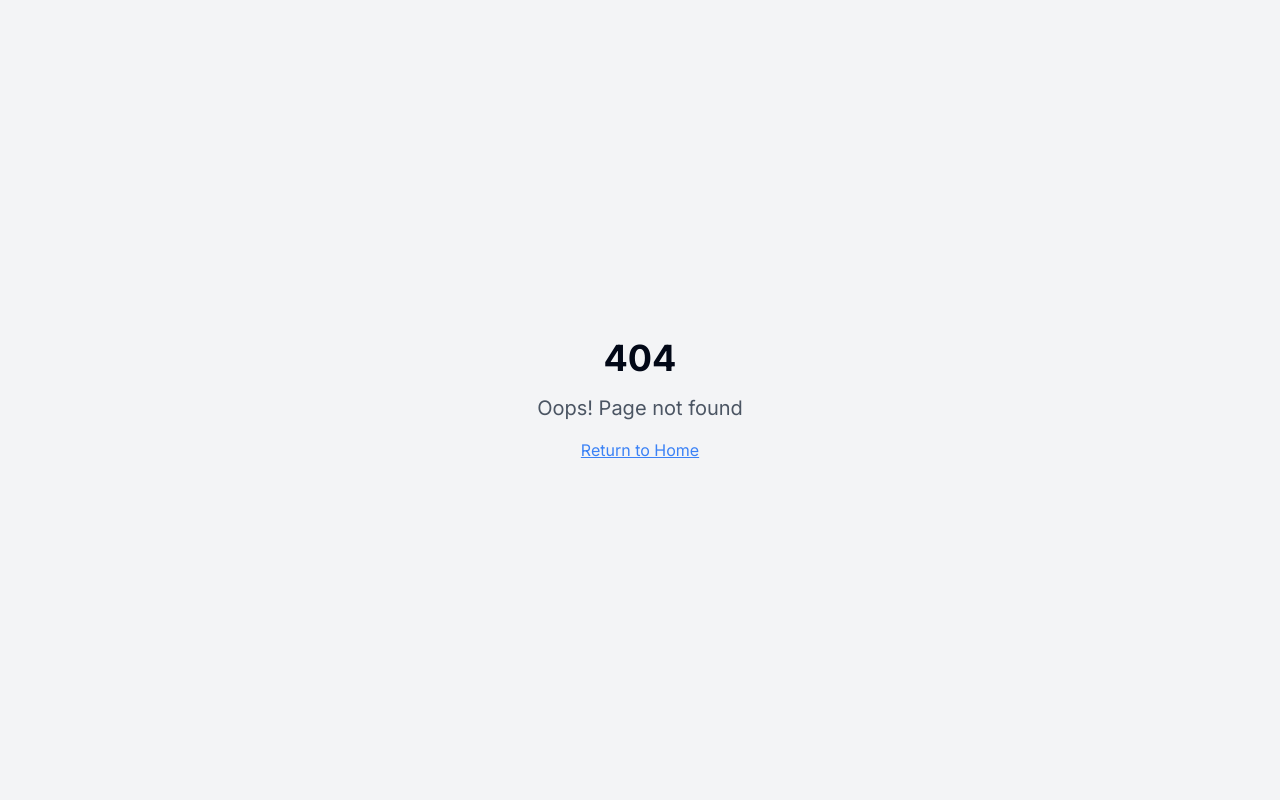
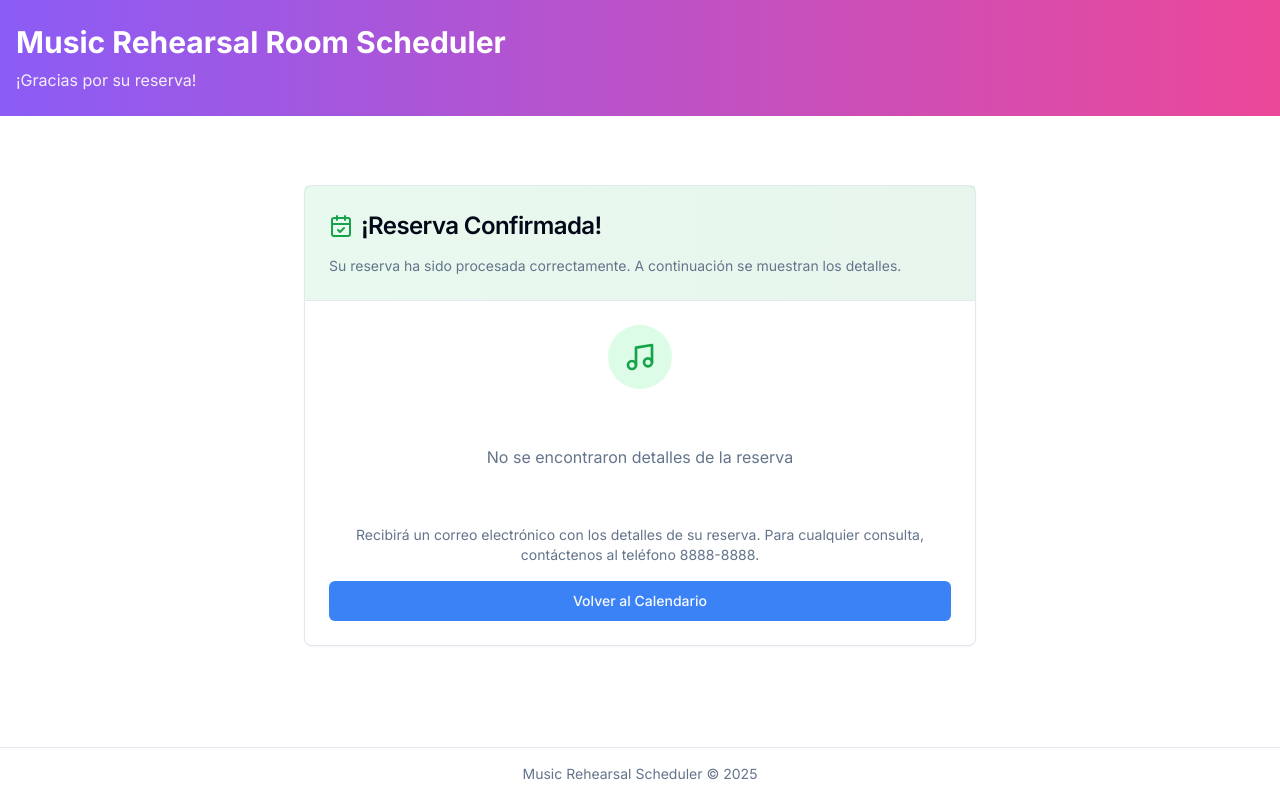
Before and after one commit to marcedigital/backlinesys, a React (Vite) app: page /thank-you in a window 1280 px wide. Before the commit this address had no page. Built offline with nearby package versions, Linux system fonts and the light colour scheme.

Commit message:
Add booking data storage and thank you page
Store booking data and image link. Implement a thank you page with reservation details and a return button.

```diff
--- a/src/App.tsx
+++ b/src/App.tsx
@@ -8,11 +8,14 @@ import Index from "./pages/Index";
 import Login from "./pages/Login";
 import NotFound from "./pages/NotFound";
 import Confirmation from "./pages/Confirmation";
+import ThankYou from "./pages/ThankYou";
+import { BookingProvider } from "./context/BookingContext";
 
 const queryClient = new QueryClient();
 
 const App = () => (
   <QueryClientProvider client={queryClient}>
+    <BookingProvider>
       <TooltipProvider>
         <Toaster />
         <Sonner />
@@ -21,11 +24,13 @@ const App = () => (
             <Route path="/" element={<Index />} />
             <Route path="/login" element={<Login />} />
             <Route path="/confirmation" element={<Confirmation />} />
+            <Route path="/thank-you" element={<ThankYou />} />
             {/* ADD ALL CUSTOM ROUTES ABOVE THE CATCH-ALL "*" ROUTE */}
             <Route path="*" element={<NotFound />} />
           </Routes>
         </BrowserRouter>
       </TooltipProvider>
+    </BookingProvider>
   </QueryClientProvider>
 );
 
--- a/src/components/BookingModal.tsx
+++ b/src/components/BookingModal.tsx
@@ -7,6 +7,7 @@ import AddOnItem from './AddOnItem';
 import { cn } from '@/lib/utils';
 import { CalendarClock, Clock, Check, X } from 'lucide-react';
 import { toast } from 'sonner';
+import { useBooking } from '@/context/BookingContext';
 
 interface BookingModalProps {
   isOpen: boolean;
@@ -24,11 +25,12 @@ const BookingModal: React.FC<BookingModalProps> = ({
   onConfirm,
 }) => {
   const { startTime, endTime, addOns, totalPrice } = bookingDetails;
-
-  // Removed useEffect that was causing the issue
-  // The calculation is now done in the parent component
+  const { setBookingData } = useBooking();
 
   const handleConfirm = () => {
+    // Store booking details in context
+    setBookingData({...bookingDetails});
+
     toast.success('Booking confirmed!', {
       description: `Your music rehearsal room has been booked successfully.`,
     });
--- /dev/null
+++ b/src/context/BookingContext.tsx
@@ -0,0 +1,36 @@
+
+import React, { createContext, useContext, useState, ReactNode } from 'react';
+import { BookingDetails, TimeSlot } from '@/utils/bookingUtils';
+
+interface BookingContextType {
+  bookingData: BookingDetails | null;
+  setBookingData: (data: BookingDetails) => void;
+  paymentProofImage: string | null;
+  setPaymentProofImage: (imageUrl: string | null) => void;
+}
+
+const BookingContext = createContext<BookingContextType | undefined>(undefined);
+
+export const BookingProvider = ({ children }: { children: ReactNode }) => {
+  const [bookingData, setBookingData] = useState<BookingDetails | null>(null);
+  const [paymentProofImage, setPaymentProofImage] = useState<string | null>(null);
+
+  return (
+    <BookingContext.Provider value={{
+      bookingData,
+      setBookingData,
+      paymentProofImage,
+      setPaymentProofImage
+    }}>
+      {children}
+    </BookingContext.Provider>
+  );
+};
+
+export const useBooking = () => {
+  const context = useContext(BookingContext);
+  if (context === undefined) {
+    throw new Error('useBooking must be used within a BookingProvider');
+  }
+  return context;
+};
--- a/src/pages/Confirmation.tsx
+++ b/src/pages/Confirmation.tsx
@@ -1,33 +1,26 @@
 
-import React, { useState } from 'react';
+import React, { useState, useEffect } from 'react';
 import { Button } from '@/components/ui/button';
 import { Card, CardContent, CardDescription, CardFooter, CardHeader, CardTitle } from '@/components/ui/card';
 import { Separator } from '@/components/ui/separator';
 import { toast } from "sonner";
 import { Upload } from 'lucide-react';
 import { useNavigate } from 'react-router-dom';
+import { useBooking } from '@/context/BookingContext';
+import { format } from 'date-fns';
 
 const Confirmation: React.FC = () => {
   const [file, setFile] = useState<File | null>(null);
   const [preview, setPreview] = useState<string | null>(null);
   const navigate = useNavigate();
+  const { bookingData, setPaymentProofImage } = useBooking();
 
-  // This would come from the booking state in a real app
-  const bookingDetails = {
-    room: "Sala A - Rock",
-    date: new Date().toLocaleDateString("es-ES", { weekday: 'long', year: 'numeric', month: 'long', day: 'numeric' }),
-    startTime: "19:00",
-    endTime: "22:00",
-    hours: 3,
-    basePrice: 10000,
-    additionalHours: 2,
-    additionalHoursPrice: 10000,
-    addOns: [
-      { name: "Amplificador de guitarra", price: 5000 },
-      { name: "Micrófono profesional", price: 3000 }
-    ],
-    total: 28000
-  };
+  // Redirect if no booking data
+  useEffect(() => {
+    if (!bookingData) {
+      navigate('/');
+    }
+  }, [bookingData, navigate]);
 
   const handleFileChange = (e: React.ChangeEvent<HTMLInputElement>) => {
     if (e.target.files && e.target.files[0]) {
@@ -43,13 +36,44 @@ const Confirmation: React.FC = () => {
   const handleSubmit = (e: React.FormEvent) => {
     e.preventDefault();
     if (file) {
+      // Store the image URL (in a real app, this would be uploaded to a server)
+      setPaymentProofImage(preview);
+
       toast.success("Comprobante cargado exitosamente. Su reserva ha sido confirmada.");
-      // In a real app, we would upload the file to a server here
-      setTimeout(() => navigate("/"), 2000);
+
+      // Navigate to thank you page
+      setTimeout(() => navigate("/thank-you"), 1500);
     } else {
       toast.error("Por favor cargue un comprobante de pago");
     }
   };
+
+  // Format currency as Costa Rican Colones
+  const formatCurrency = (amount: number) => {
+    return `₡${amount.toLocaleString('es-CR')}`;
+  };
+
+  if (!bookingData) {
+    return null; // Don't render anything if no booking data (will redirect via useEffect)
+  }
+
+  // Calculate hours difference
+  const calculateHours = () => {
+    if (!bookingData.startTime || !bookingData.endTime) return 0;
+    const diffMs = bookingData.endTime.getTime() - bookingData.startTime.getTime();
+    return Math.round(diffMs / (1000 * 60 * 60));
+  };
+
+  const totalHours = calculateHours();
+  const basePrice = 10000;
+  const additionalHoursPrice = totalHours > 1 ? (totalHours - 1) * 5000 : 0;
+
+  // Calculate add-ons total
+  const addOnsTotal = bookingData.addOns
+    .filter(addon => addon.selected)
+    .reduce((sum, addon) => sum + addon.price, 0);
+
+  const total = basePrice + additionalHoursPrice + addOnsTotal;
 
   return (
     <div className="min-h-screen flex flex-col bg-background">
@@ -80,19 +104,27 @@ const Confirmation: React.FC = () => {
               <div className="grid grid-cols-2 gap-4 py-2">
                 <div>
                   <p className="text-sm text-muted-foreground">Sala:</p>
-                  <p className="font-medium">{bookingDetails.room}</p>
+                  <p className="font-medium">{bookingData.room}</p>
                 </div>
                 <div>
                   <p className="text-sm text-muted-foreground">Fecha:</p>
-                  <p className="font-medium">{bookingDetails.date}</p>
+                  <p className="font-medium">
+                    {bookingData.startTime ?
+                      format(bookingData.startTime, "EEEE, d MMMM yyyy") :
+                      "No disponible"}
+                  </p>
                 </div>
                 <div>
                   <p className="text-sm text-muted-foreground">Hora de inicio:</p>
-                  <p className="font-medium">{bookingDetails.startTime}</p>
+                  <p className="font-medium">
+                    {bookingData.startTime ? format(bookingData.startTime, "HH:mm") : "No disponible"}
+                  </p>
                 </div>
                 <div>
                   <p className="text-sm text-muted-foreground">Hora de fin:</p>
-                  <p className="font-medium">{bookingDetails.endTime}</p>
+                  <p className="font-medium">
+                    {bookingData.endTime ? format(bookingData.endTime, "HH:mm") : "No disponible"}
+                  </p>
                 </div>
               </div>
 
@@ -104,18 +136,22 @@ const Confirmation: React.FC = () => {
                 <div className="space-y-2">
                   <div className="flex justify-between">
                     <span>Primera hora</span>
-                    <span>₡{bookingDetails.basePrice.toLocaleString()}</span>
+                    <span>{formatCurrency(basePrice)}</span>
                   </div>
 
+                  {totalHours > 1 && (
                     <div className="flex justify-between">
-                    <span>Horas adicionales ({bookingDetails.additionalHours} x ₡5,000)</span>
-                    <span>₡{bookingDetails.additionalHoursPrice.toLocaleString()}</span>
+                      <span>Horas adicionales ({totalHours - 1} x ₡5,000)</span>
+                      <span>{formatCurrency(additionalHoursPrice)}</span>
                     </div>
+                  )}
 
-                  {bookingDetails.addOns.map((addon, index) => (
+                  {bookingData.addOns
+                    .filter(addon => addon.selected)
+                    .map((addon, index) => (
                       <div key={index} className="flex justify-between">
                         <span>{addon.name}</span>
-                      <span>₡{addon.price.toLocaleString()}</span>
+                        <span>{formatCurrency(addon.price)}</span>
                       </div>
                     ))}
                 </div>
@@ -125,7 +161,7 @@ const Confirmation: React.FC = () => {
 
               <div className="flex justify-between text-lg font-bold">
                 <span>Total</span>
-                <span>₡{bookingDetails.total.toLocaleString()}</span>
+                <span>{formatCurrency(total)}</span>
               </div>
             </div>
           </CardContent>
--- a/src/pages/Login.tsx
+++ b/src/pages/Login.tsx
@@ -7,11 +7,20 @@ import { Label } from '@/components/ui/label';
 import { FcGoogle } from 'react-icons/fc';
 import { Link, useNavigate } from 'react-router-dom';
 import { toast } from "sonner";
+import { useBooking } from '@/context/BookingContext';
 
 const Login: React.FC = () => {
   const [email, setEmail] = useState('');
   const [password, setPassword] = useState('');
   const navigate = useNavigate();
+  const { bookingData } = useBooking();
+
+  // Redirect if no booking data
+  React.useEffect(() => {
+    if (!bookingData) {
+      navigate('/');
+    }
+  }, [bookingData, navigate]);
 
   const handleSubmit = (e: React.FormEvent) => {
     e.preventDefault();
--- /dev/null
+++ b/src/pages/ThankYou.tsx
@@ -0,0 +1,128 @@
+
+import React from 'react';
+import { Button } from '@/components/ui/button';
+import { Card, CardContent, CardDescription, CardFooter, CardHeader, CardTitle } from '@/components/ui/card';
+import { Separator } from '@/components/ui/separator';
+import { Link } from 'react-router-dom';
+import { CalendarCheck, MusicIcon, Clock } from 'lucide-react';
+import { useBooking } from '@/context/BookingContext';
+import { format } from 'date-fns';
+import { es } from 'date-fns/locale';
+
+const ThankYou: React.FC = () => {
+  const { bookingData } = useBooking();
+
+  return (
+    <div className="min-h-screen flex flex-col bg-background">
+      {/* Header */}
+      <header className="bg-gradient-to-r from-booking-purple to-booking-pink text-white py-6">
+        <div className="container mx-auto px-4">
+          <h1 className="text-3xl font-bold">Music Rehearsal Room Scheduler</h1>
+          <p className="mt-2 opacity-90">¡Gracias por su reserva!</p>
+        </div>
+      </header>
+
+      {/* Main content */}
+      <main className="flex-1 container mx-auto px-4 py-8 flex flex-col items-center justify-center">
+        <Card className="w-full max-w-2xl">
+          <CardHeader className="bg-gradient-to-r from-green-500/10 to-green-600/10 border-b">
+            <div className="flex items-center gap-2 mb-2">
+              <CalendarCheck className="h-6 w-6 text-green-600" />
+              <CardTitle className="text-2xl">¡Reserva Confirmada!</CardTitle>
+            </div>
+            <CardDescription>
+              Su reserva ha sido procesada correctamente. A continuación se muestran los detalles.
+            </CardDescription>
+          </CardHeader>
+
+          <CardContent className="pt-6">
+            <div className="flex items-center justify-center mb-6">
+              <div className="w-16 h-16 bg-green-100 rounded-full flex items-center justify-center">
+                <MusicIcon className="h-8 w-8 text-green-600" />
+              </div>
+            </div>
+
+            {bookingData ? (
+              <div className="space-y-4">
+                <div className="flex justify-between items-center">
+                  <h3 className="text-lg font-semibold">Detalles de la Reserva</h3>
+                  <span className="text-sm text-muted-foreground">#{Math.floor(Math.random() * 10000).toString().padStart(4, '0')}</span>
+                </div>
+
+                <div className="grid grid-cols-2 gap-4 py-2">
+                  <div>
+                    <p className="text-sm text-muted-foreground">Sala:</p>
+                    <p className="font-medium">{bookingData.room}</p>
+                  </div>
+                  <div>
+                    <p className="text-sm text-muted-foreground">Fecha:</p>
+                    <p className="font-medium">
+                      {bookingData.startTime ?
+                        format(bookingData.startTime, "EEEE, d 'de' MMMM 'de' yyyy", { locale: es }) :
+                        "No disponible"}
+                    </p>
+                  </div>
+                  <div>
+                    <p className="text-sm text-muted-foreground">Hora de inicio:</p>
+                    <p className="font-medium">{bookingData.startTime ? format(bookingData.startTime, "HH:mm") : "No disponible"}</p>
+                  </div>
+                  <div>
+                    <p className="text-sm text-muted-foreground">Hora de fin:</p>
+                    <p className="font-medium">{bookingData.endTime ? format(bookingData.endTime, "HH:mm") : "No disponible"}</p>
+                  </div>
+                </div>
+
+                <Separator />
+
+                <div>
+                  <h3 className="text-lg font-semibold mb-2">Equipamiento Adicional</h3>
+
+                  <div className="space-y-2">
+                    {bookingData.addOns
+                      .filter(addon => addon.selected)
+                      .map((addon, index) => (
+                        <div key={index} className="flex items-center gap-2">
+                          <Clock className="h-4 w-4 text-muted-foreground" />
+                          <span>{addon.name}</span>
+                        </div>
+                      ))}
+
+                    {bookingData.addOns.filter(addon => addon.selected).length === 0 && (
+                      <p className="text-muted-foreground italic">Sin equipamiento adicional</p>
+                    )}
+                  </div>
+                </div>
+              </div>
+            ) : (
+              <div className="text-center text-muted-foreground py-8">
+                <p>No se encontraron detalles de la reserva</p>
+              </div>
+            )}
+          </CardContent>
+
+          <CardFooter className="flex flex-col space-y-4 items-center">
+            <p className="text-sm text-muted-foreground text-center">
+              Recibirá un correo electrónico con los detalles de su reserva.
+              Para cualquier consulta, contáctenos al teléfono 8888-8888.
+            </p>
+
+            <Link to="/" className="w-full">
+              <Button className="w-full bg-booking-blue hover:bg-booking-blue/90">
+                Volver al Calendario
+              </Button>
+            </Link>
+          </CardFooter>
+        </Card>
+      </main>
+
+      {/* Footer */}
+      <footer className="bg-white border-t border-border py-4 mt-8">
+        <div className="container mx-auto px-4 text-center text-sm text-muted-foreground">
+          Music Rehearsal Scheduler &copy; {new Date().getFullYear()}
+        </div>
+      </footer>
+    </div>
+  );
+};
+
+export default ThankYou;
```
Lines whose indentation alone changed are shown as unchanged.
